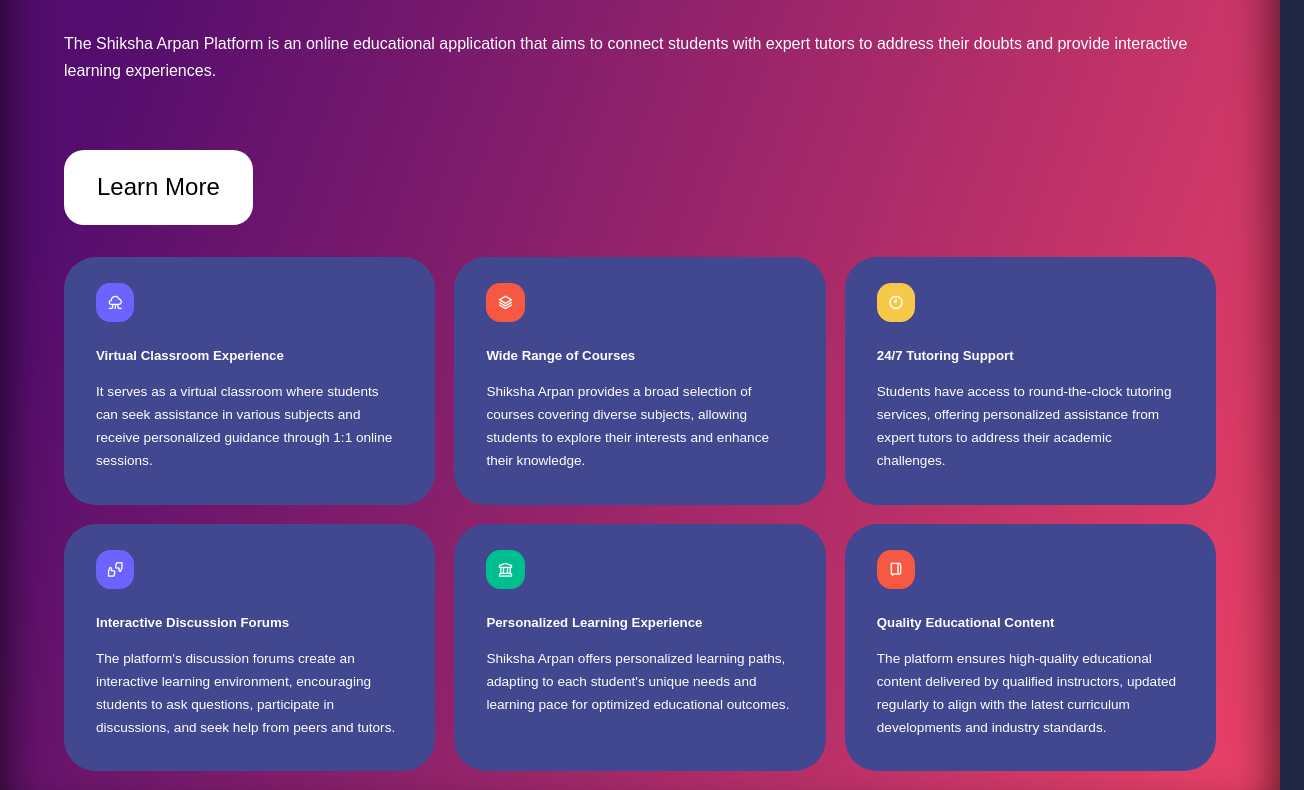
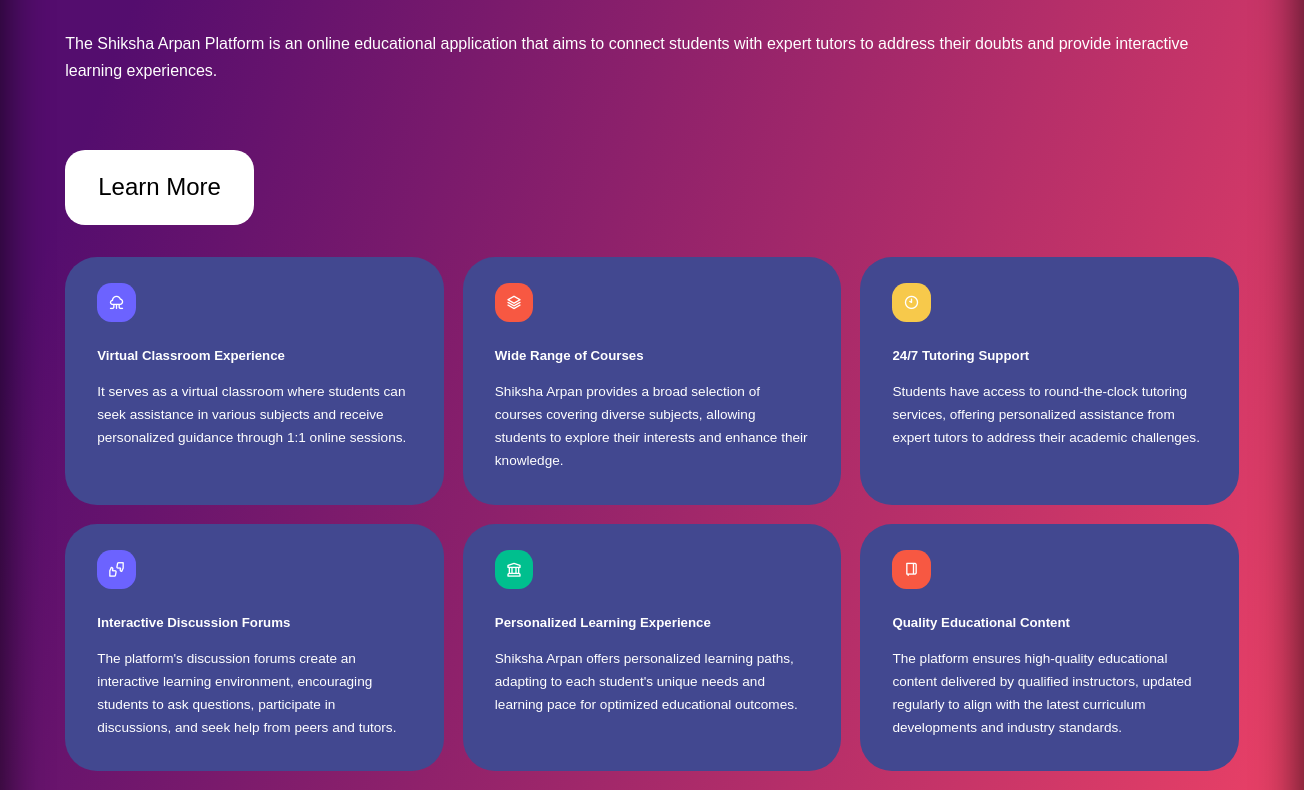
Before and after one commit to vishal0316/testing, a plain HTML site: page index.html in a window 1280 px wide. Shown: the part 629-1419 px from the top of the page, 1304 px wide, since content can reach past the window. Drawn offline with nearby package versions, Linux system fonts and the light colour scheme.

Commit message:
categories

```diff
--- a/css/style.css
+++ b/css/style.css
@@ -241,7 +241,8 @@
   );
   /* background: var(--color-bg1); */
   box-shadow: inset 0 0 3rem rgba(0, 0, 0, 0.8);
-  padding: 96px 0 50px 0;
+  padding: 96px 0 50px -2rem;
+  margin-right: -1.5rem;
 }
 
 .categories h1 {
```
